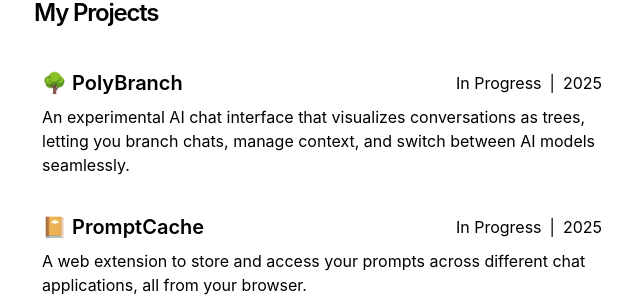
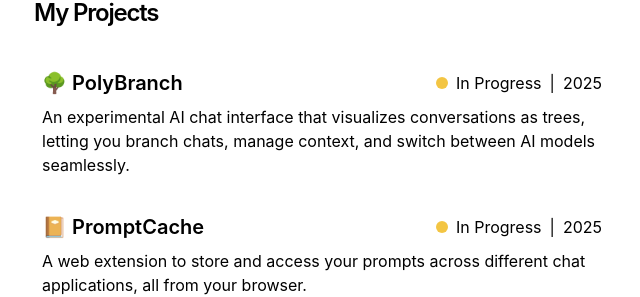
Before and after one commit to MarcACard/personal-site, a Next.js app: page /projects in a window 1280 px wide. Shown: the part 139-436 px from the top of the page, without its empty margins (318-958 px from the left). Built offline with nearby package versions, Linux system fonts and the light colour scheme.

Commit message:
tweak (projects): status indicator for in progress

```diff
--- a/app/projects/page.tsx
+++ b/app/projects/page.tsx
@@ -42,7 +42,10 @@
             <div className="flex justify-between items-center mb-2">
               <h2 className="text-xl font-semibold">{project.name}</h2>
               <div className="flex gap-2">
-                <div>{project.status}</div>
+                <div className="flex items-center gap-2">
+                  <div className="size-3 bg-yellow-500 rounded-full animate-pulse" />
+                  <span>{project.status}</span>
+                </div>
                 <div>|</div>
                 <div>{project.year}</div>
               </div>
```
